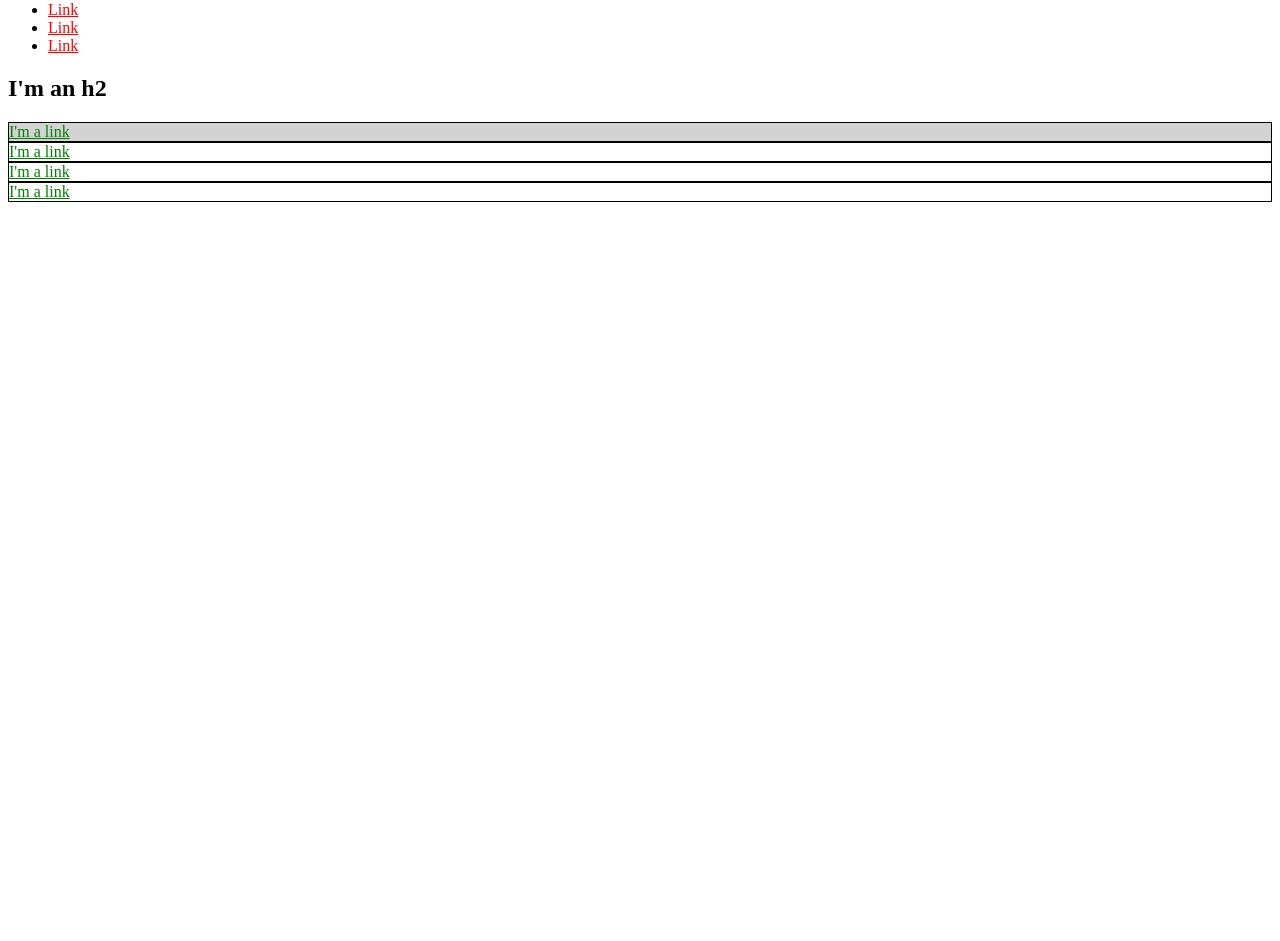
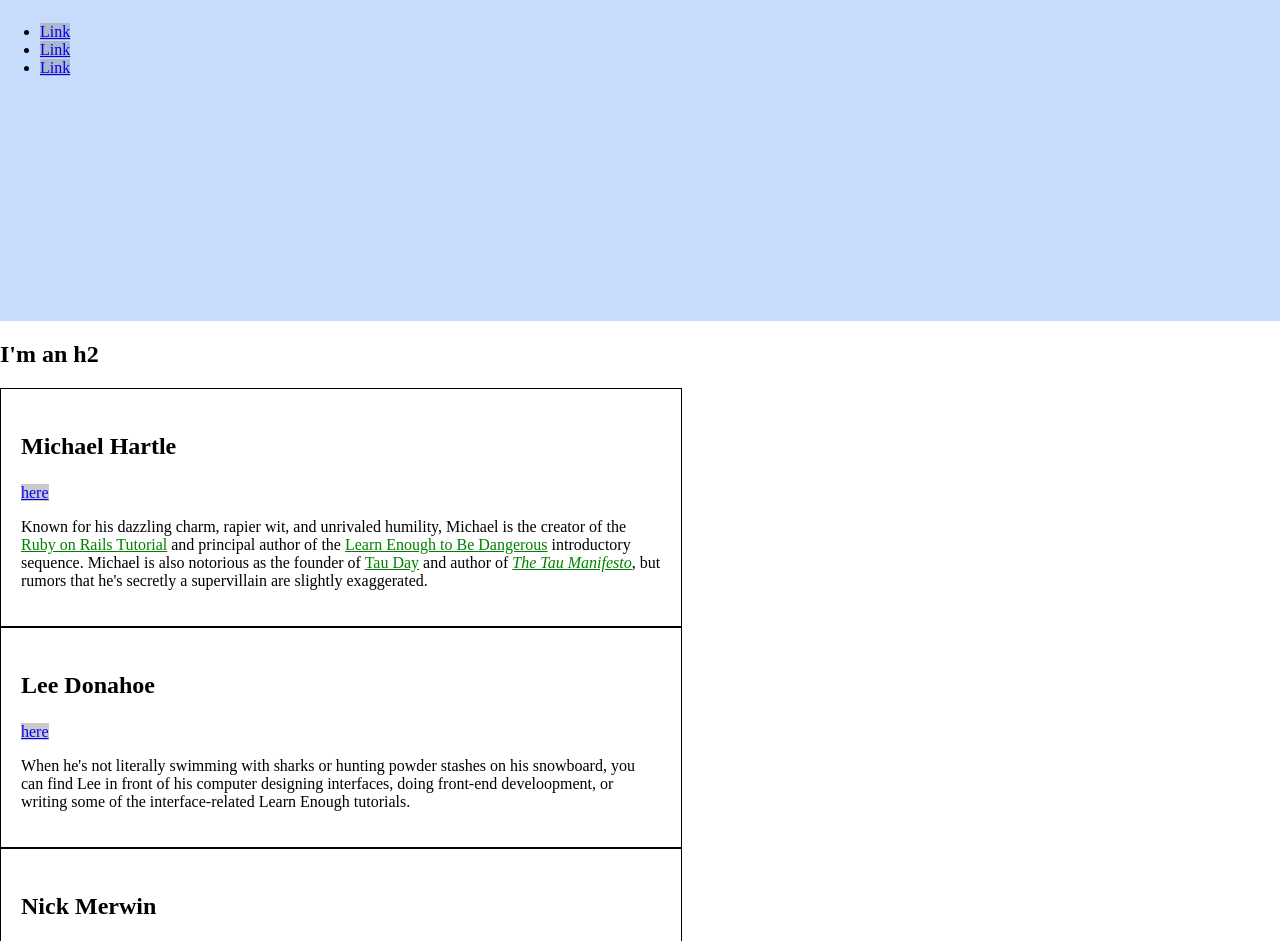
Before and after one commit to ebart87/ebart87.github.io, a plain HTML site: page index.html in a window 1280 px wide. Shown: the part 79-1020 px from the top of the page. Before the commit the page ends 800 px from the top, so only its background shows below. Drawn offline with Linux system fonts and the light colour scheme.

Commit message:
finished chapter 3

```diff
--- a/index.html
+++ b/index.html
@@ -6,30 +6,55 @@
     <title>Test Page: Don't Panic</title>
   </head>
   <body>
+    <div class="hero-home full-hero">
     <h1>I'm an h1</h1>
     <ul>
       <li>
-        <a href="http://example.com/">Link</a>
+        <a href="http://example.com/" class="social-link">Link</a>
       </li>
       <li>
-        <a href="http://example.com/">Link</a>
+        <a href="http://example.com/" class="social-link">Link</a>
       </li>
       <li>
-        <a href="http://example.com/">Link</a>
+        <a href="http://example.com/" class="social-link">Link</a>
       </li>
     </ul>
+  </div>
     <h2>I'm an h2</h2>
-    <div id="exec-bio" class="bio-box">
-      <a href="http://example.com/">I'm a link</a>
+    <div class="bio-wrapper">
+    <div class="bio-box">
+      <h3>Michael Hartle</h3>
+      <a href="http://twitter.com/mhartl" class="social-link">here</a>
+      <div class="bio-copy">
+      <p>
+        Known for his dazzling charm, rapier wit, and unrivaled humility, Michael is the creator of the <a href="http://railstutorial.org/">Ruby on Rails Tutorial</a> and principal author of the <a href="https://learnenough.com/">Learn Enough to Be Dangerous</a> introductory sequence. Michael is also notorious as the founder of <a href="http://tauday.com/">Tau Day</a> and author of <a href="http://tauday.com/tau-manifesto"><em>The Tau Manifesto</em></a>, but rumors that he's secretly a supervillain are slightly exaggerated.
+      </p>
+    </div>
     </div>
     <div class="bio-box">
-      <a href="http://example.com/">I'm a link</a>
+      <h3>Lee Donahoe</h3>
+      <a href="https://twitter.com/leedonahoe" class="social-link">here</a>
+      <div class="bio-copy">
+      <p>
+        When he's not literally swimming with sharks or hunting powder stashes on his snowboard, you can find Lee in front of his computer designing interfaces, doing front-end develoopment, or writing some of the interface-related Learn Enough tutorials.
+      </p>
+    </div>
     </div>
     <div class="bio-box">
-      <a href="http://example.com/">I'm a link</a>
+      <h3>Nick Merwin</h3>
+      <a href="https://twitter.com/nickmerwin" class="social-link">here</a>
+      <div class="bio-copy"
+      <p>
+        You may have seen him shredding the guitar live with Capital Cities on Jimmy Kimmel, Conan, or The Ellen Show, but rest assured Nick is a true nerd at heart. He's just as happy shredding well-spec'd lines of code from a tour bus as he is from his kitchen table.
+      </p>
+    </div>
     </div>
     <div class="bio-box">
-      <a href="http://example.com/">I'm a link</a>
+      <h3>??</h3>
+      <p>
+        The Future
+      </p>
     </div>
+  </div>
   </body>
 </html>
--- a/styles.css
+++ b/styles.css
@@ -1,27 +1,43 @@
 /* GLOBAL STYLES */
     html, body {
-
+      margin: 0;
+      padding: 0;
     }
     h1 {
-
+      font-size: 7vh;
+      margin-top: 0;
     }
     a {
-      color: red;
+      color: #f00;
+    }
+    /* HERO SYTLES */
+    .full-hero {
+      background-color: #c7dbfc;
+      height: 50vh;
+    }
 
+    /* SOCIAL STYLES */
+    .social-link {
+      color: blue;
+      background: rgba(150, 150, 150, 0.5);
     }
-    div {
-      border: 1px solid black;
-    }
-    div a {
-      color: unset;
-    }
+
     /* BIO STYLES */
-    #exec-bio {
-      background-color: lightgray;
-    }
     .bio-box {
       border: 1px solid black;
+      width: 50%;
+      padding: 20px;
+      font-size: 1rem;
     }
-    .bio-box a {
+    .bio-box h3 {
+      font-size: 1.5em;
+    }
+    .bio-copy {
+      font-size: 1em;
+    }
+    .bio-copy a {
       color: green;
     }
+    .bio-wrapper {
+      font-size: 24px;
+    }
```
